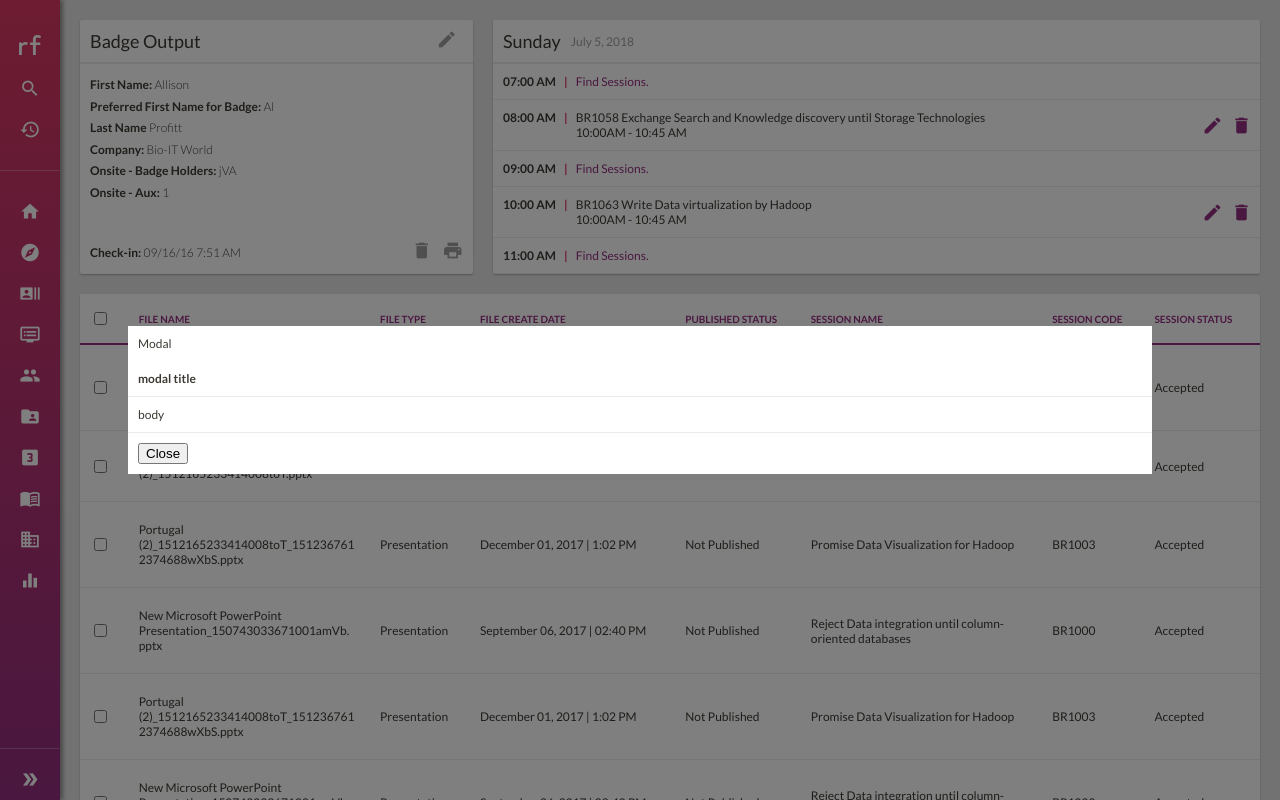
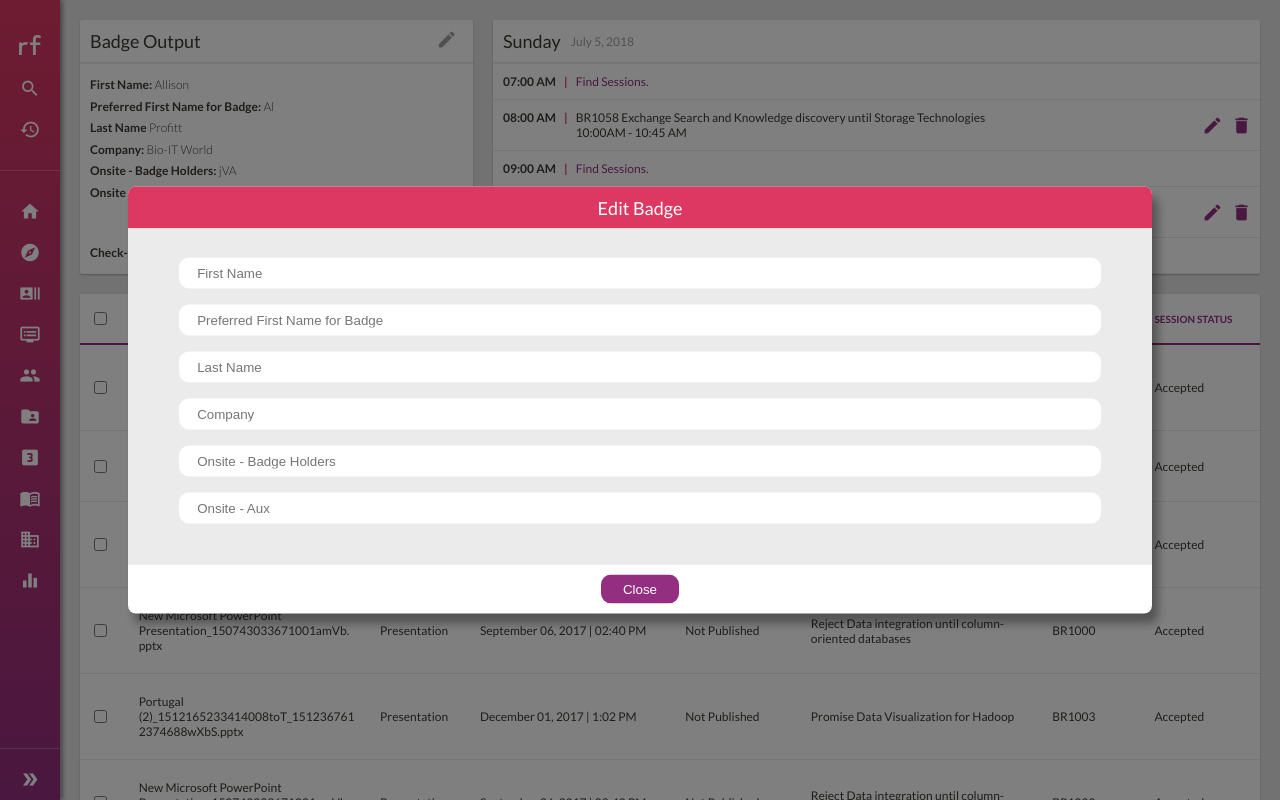
Before and after one commit to jordanaray/rainfocus-ui-jordana-ray, a React (Create React App) app: page / in a window 1280 px wide. Both pictures are taken after a click on the button "edit". Built offline with nearby package versions, Linux system fonts and the light colour scheme.

Commit message:
modal styles
modal, hover, icon style fixes

```diff
--- a/src/App.js
+++ b/src/App.js
@@ -1,6 +1,5 @@
 import './sass/App.scss';
 import './sass/layout.scss';
-import './sass/variables.scss';
 import './sass/typography.scss';
 import Nav from './components/nav.js';
 import Badge from './components/badge.js';
--- a/src/Modal/Modal.js
+++ b/src/Modal/Modal.js
@@ -1,5 +1,5 @@
 import React from 'react'
-import './Modal.scss'
+import '../sass/modal.scss'
 
 const Modal = ({ handleClose, show, children }) => {
     const showHideClassName = show ? "modal display-block" : "modal display-none";
@@ -8,13 +8,23 @@ const Modal = ({ handleClose, show, children }) => {
             <section className="modal-main">
                 {children}
                 <div className="modal-header">
-                    <h4 className="modal-title">modal title</h4>
+                    <span className="modal-title sm-text">Edit Badge</span>
                 </div>
-                <div className="modal-body">body</div>
+                <div className="modal-body">
+                    <ul className="light xxs-text">
+                        <li><input type="text" placeholder="First Name"></input></li>
+                        <li><input type="text" placeholder="Preferred First Name for Badge"></input></li>
+                        <li><input type="text" placeholder="Last Name"></input></li>
+                        <li><input type="text" placeholder="Company"></input></li>
+                        <li><input type="text" placeholder="Onsite - Badge Holders"></input></li>
+                        <li><input type="text" placeholder="Onsite - Aux"></input></li>
+                    </ul>
+                </div>
                 <div className="modal-footer">
-                    <button type="button" onClick={handleClose}>
-                    Close
-                </button></div>
+                    <button className="modal-btn" type="button" onClick={handleClose}>
+                        Close
+                    </button>
+                </div>
             </section>
         </div>
     )
--- a/src/Modal/Modal.scss
+++ /dev/null
@@ -1,53 +0,0 @@
-@import "../sass/variables.scss";
-
-.modal {
-    position: fixed;
-    left: 0;
-    top: 0;
-    right: 0;
-    bottom: 0;
-    background-color: rgba(0, 0, 0, 0.5);
-    display: flex;
-    align-items: center;
-    justify-content: center;
-    z-index: 1;
-}
-
-.modal-content {
-    width: 500px;
-    background-color: $white;
-}
-
-.modal-header, .modal-footer {
-    padding: 10px;
-}
-
-.modal-title {
-    margin: 0;
-}
-
-.modal-body {
-    padding: 10px;
-    border-top: 1px solid $gray;
-    border-bottom: 1px solid $gray;
-}
-//////
-
-
-  .modal-main {
-    position:fixed;
-    background: white;
-    width: 80%;
-    height: auto;
-    top:50%;
-    left:50%;
-    transform: translate(-50%,-50%);
-  }
-
-  .display-block {
-    display: block;
-  }
-
-  .display-none {
-    display: none;
-  }
--- a/src/components/badge.js
+++ b/src/components/badge.js
@@ -1,6 +1,6 @@
 import React from 'react'
 import '../sass/badge.scss';
-import Modal from '../Modal/Modal.js';
+import Modal from '../modal/modal.js';
 
 
 class Badge extends React.Component {
@@ -27,10 +27,9 @@ class Badge extends React.Component {
         <div className="layout horizontal between-justified center hr-badge">
           <p className="sm-text md-weight pl-sm ">Badge Output</p>
           <Modal show={this.state.show} handleClose={this.hideModal}>
-            <p>Modal</p>
           </Modal>
           <button type="button" className="edit-btn" onClick={this.showModal}>
-            <span class="material-icons gray-text pr-sm">edit</span>
+            <span class="material-icons pr-sm">edit</span>
           </button>
         </div>
         <ul className="light xxs-text">
@@ -45,8 +44,8 @@ class Badge extends React.Component {
       <div className="layout horizontal between-justified center ">
         <span className="pl-sm xxs-text light"><strong>Check-in: </strong>09/16/16 7:51 AM</span>
         <div className="layout horizontal">
-          <a href="/"><span class="material-icons gray-text pr-sm">delete</span></a>
-          <a href="/"><span class="material-icons gray-text pr-sm">print</span></a>
+          <a href="/"><span class="material-icons pr-sm">delete</span></a>
+          <a href="/"><span class="material-icons pr-sm">print</span></a>
         </div>
       </div>
     </div>
--- a/src/sass/badge.scss
+++ b/src/sass/badge.scss
@@ -18,6 +18,13 @@ ul {
   p {
       padding: 10px;
   }
+  .material-icons {
+    color: $gray-text;
+    &:hover {
+      color: darken($color: $gray-text, $amount: 12);
+      transition-duration: .2s;
+    }
+  }
 }
 
 .hr-badge {
--- /dev/null
+++ b/src/sass/modal.scss
@@ -0,0 +1,81 @@
+@import "variables";
+
+.modal {
+    position: fixed;
+    left: 0;
+    top: 0;
+    right: 0;
+    bottom: 0;
+    background-color: rgba(0, 0, 0, 0.5);
+    display: flex;
+    align-items: center;
+    justify-content: center;
+    z-index: 1;
+}
+
+.modal-content {
+    background-color: $white;
+}
+
+.modal-header {
+    padding: 10px;
+    text-align: center;
+    color: $white;
+    background-color: $brand-primary;
+    border-radius: 8px 8px 0px 0px;
+}
+.modal-footer {
+  padding: 10px;
+  text-align: center;
+}
+
+.modal-body {
+    padding: 10px;
+    border-top: 1px solid $gray;
+    border-bottom: 1px solid $gray;
+    text-align: center;
+    background-color: $gray;
+}
+
+.modal-btn {
+  background-color: $brand-secondary;
+  color: $white;
+  border-radius: 10px !important;
+  border-color: transparent;
+  padding: 5px 20px;
+  &:hover {
+    background-color: rgba(85, 35, 82, 1);
+    transition-duration: .2s;
+    cursor: pointer;
+  }
+}
+
+input[type=text] {
+  padding: 8px 18px;
+  margin: 8px;
+  border-radius: 10px;
+  border: transparent;
+  width: 90%;
+}
+//////
+
+
+  .modal-main {
+    position:fixed;
+    background: white;
+    width: 80%;
+    height: auto;
+    top:50%;
+    left:50%;
+    transform: translate(-50%,-50%);
+    border-radius: 8px;
+    box-shadow: 6px 10px 10px 0 rgba(0, 0, 0, 0.35);
+  }
+
+  .display-block {
+    display: block;
+  }
+
+  .display-none {
+    display: none;
+  }
--- a/src/sass/schedule.scss
+++ b/src/sass/schedule.scss
@@ -14,6 +14,10 @@
   }
   .material-icons {
       color: $brand-secondary;
+      &:hover {
+        color: darken($color: $brand-secondary, $amount: 12);
+        transition-duration: .2s;
+      }
   }
 }
 
```
Also changed, not shown: src/sass/_variables.scss (renamed from src/sass/variables.scss).
